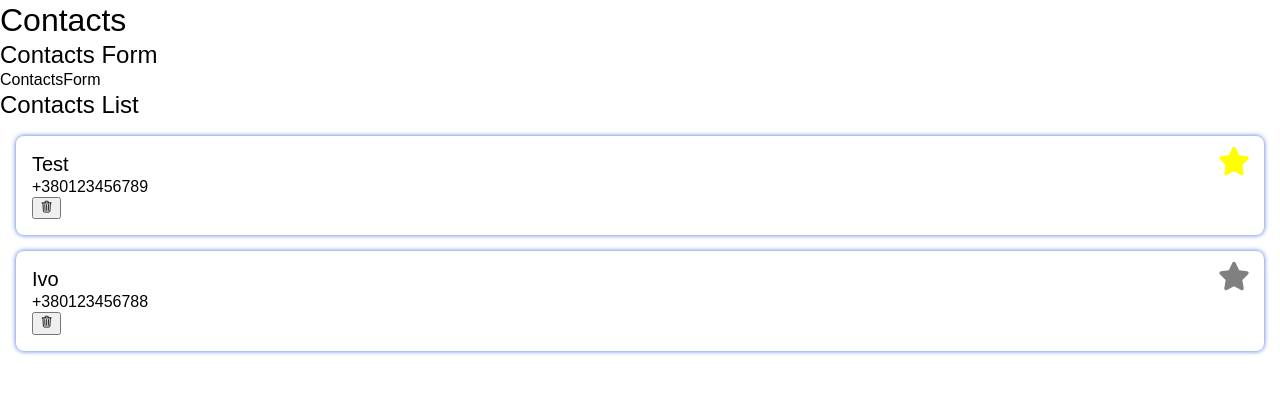
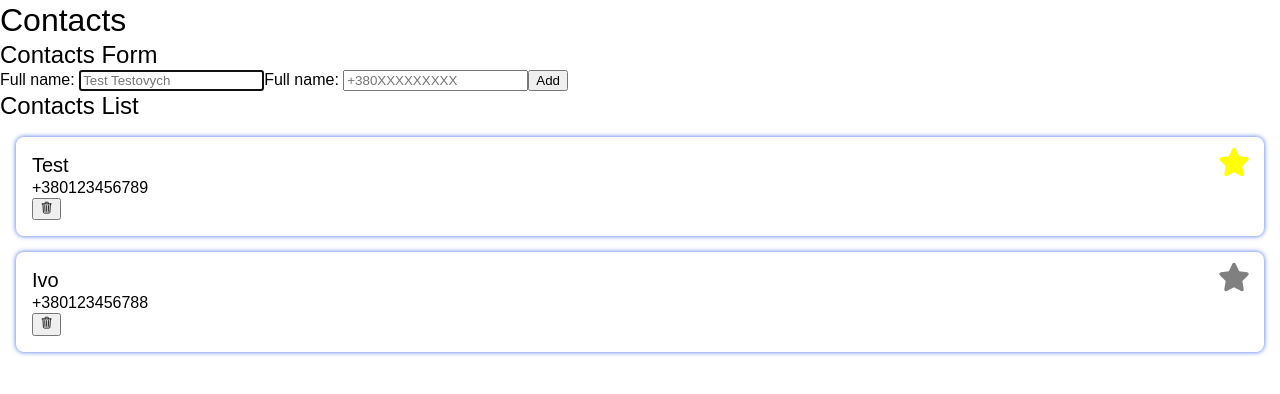
Before and after one commit to pecourses/pe2024-1-contacts-redux-app, a React (Vite) app: page / in a window 1280 px wide. Shown: the top 394 px of the page. Built offline with nearby package versions, Linux system fonts and the light colour scheme.

Commit message:
Add contact form

```diff
--- a/package.json
+++ b/package.json
@@ -11,11 +11,13 @@
   },
   "dependencies": {
     "@reduxjs/toolkit": "^2.2.7",
+    "formik": "^2.4.6",
     "react": "^18.3.1",
     "react-dom": "^18.3.1",
     "react-icons": "^5.2.1",
     "react-redux": "^9.1.2",
-    "uuid": "^10.0.0"
+    "uuid": "^10.0.0",
+    "yup": "^1.4.0"
   },
   "devDependencies": {
     "@eslint/js": "^9.8.0",
--- a/src/components/ContactsForm/index.jsx
+++ b/src/components/ContactsForm/index.jsx
@@ -1,8 +1,44 @@
+import { ErrorMessage, Field, Form, Formik } from "formik";
+import { CONTACTS_VALIDATION_SCHEMA } from "../../utils/validationsSchemas";
+
 function ContactsForm() {
+  const initialValues = {
+    fullName: "",
+    phoneNumber: "",
+  };
+
+  const submitHandler = (values, { resetForm }) => {
+    console.log(values);
+    resetForm();
+  };
+
   return (
     <section>
       <h2>Contacts Form</h2>
-      ContactsForm
+      <Formik
+        initialValues={initialValues}
+        onSubmit={submitHandler}
+        validationSchema={CONTACTS_VALIDATION_SCHEMA}
+      >
+        <Form>
+          <label>
+            <span>Full name: </span>
+            <Field
+              type="text"
+              name="fullName"
+              placeholder="Test Testovych"
+              autoFocus
+            />
+            <ErrorMessage name="fullName" component="div" />
+          </label>
+          <label>
+            <span>Full name: </span>
+            <Field type="tel" name="phoneNumber" placeholder="+380XXXXXXXXX" />
+            <ErrorMessage name="phoneNumber" component="div" />
+          </label>
+          <button type="submit">Add</button>
+        </Form>
+      </Formik>
     </section>
   );
 }
--- /dev/null
+++ b/src/utils/validationsSchemas.js
@@ -0,0 +1,18 @@
+import * as yup from "yup";
+
+export const CONTACTS_VALIDATION_SCHEMA = yup.object({
+  fullName: yup
+    .string()
+    .min(2)
+    .max(64)
+    .matches(
+      /^[A-Z][a-z]{1,31}( [A-Z][a-z]{1,32})?$/,
+      "Names must starts with capital letter"
+    )
+    .required(),
+  phoneNumber: yup
+    .string()
+    .length(13)
+    .matches(/^\+380\d{9}$/, "+380XXXXXXXXX")
+    .required(),
+});
```
Also changed, not shown: 1 other file (tests, documents, lock files or other folders).
